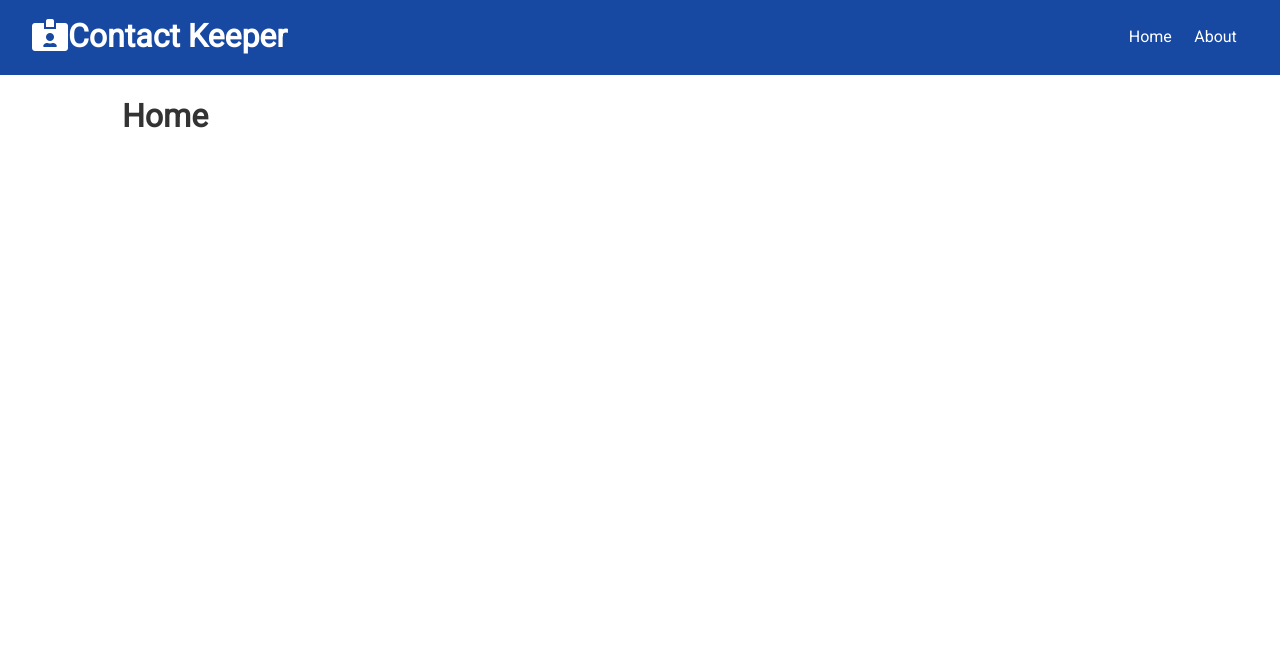
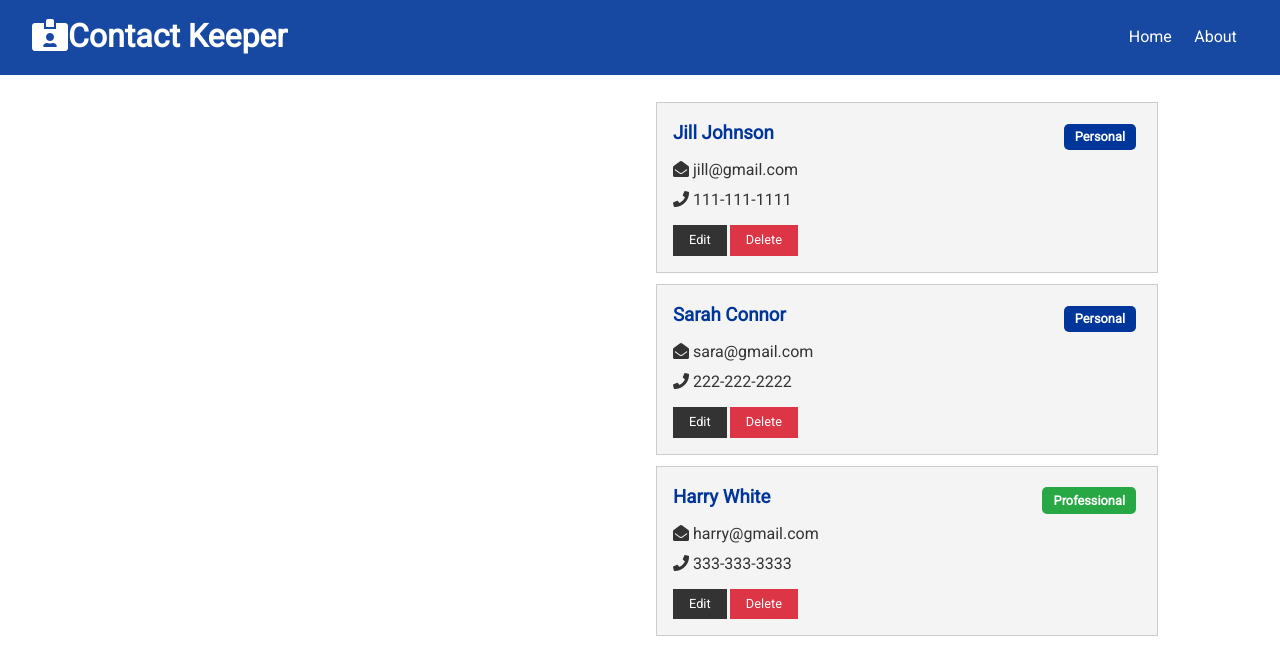
Before and after one commit to sajitron/contact_manager, a React (Create React App) app in the folder client/: page / in a window 1280 px wide. Shown: the top 658 px of the page. Built offline with nearby package versions, Linux system fonts and the light colour scheme; the HTML template or start-up script is replaced by a standard one.

Commit message:
display static contacts

```diff
--- a/client/src/App.js
+++ b/client/src/App.js
@@ -3,10 +3,14 @@
 import Navbar from './components/layout/Navbar';
 import Home from './components/pages/Home';
 import About from './components/pages/About';
+
+import ContactState from './context/contact/ContactState';
+
 import './App.css';
 
 const App = () => {
 	return (
+		<ContactState>
 			<Router>
 				<Fragment>
 					<Navbar />
@@ -18,6 +22,7 @@
 					</div>
 				</Fragment>
 			</Router>
+		</ContactState>
 	);
 };
 
--- /dev/null
+++ b/client/src/components/contacts/ContactItem.js
@@ -0,0 +1,40 @@
+import React from 'react';
+import PropTypes from 'prop-types';
+
+const ContactItem = ({ contact }) => {
+	const { id, name, email, phone, type } = contact;
+
+	return (
+		<div className="card bg-light">
+			<h3 className="text-primary text-left">
+				{name} {' '}
+				<span
+					style={{ float: 'right' }}
+					className={'badge ' + (type === 'professional' ? 'badge-success' : 'badge-primary')}
+				>
+					{type.charAt(0).toUpperCase() + type.slice(1)}
+				</span>
+			</h3>
+			<ul className="list">
+				{email && (
+					<li>
+						<i className="fas fa-envelope-open" /> {email}
+					</li>
+				)}
+				{phone && (
+					<li>
+						<i className="fas fa-phone" /> {phone}
+					</li>
+				)}
+			</ul>
+			<button className="btn btn-dark btn-sm">Edit</button>
+			<button className="btn btn-danger btn-sm">Delete</button>
+		</div>
+	);
+};
+
+ContactItem.propTypes = {
+	contact: PropTypes.object.isRequired
+};
+
+export default ContactItem;
--- /dev/null
+++ b/client/src/components/contacts/Contacts.js
@@ -0,0 +1,13 @@
+import React, { useContext, Fragment } from 'react';
+import ContactContext from '../../context/contact/contactContext';
+import ContactItem from './ContactItem';
+
+const Contacts = () => {
+	const contactContext = useContext(ContactContext);
+
+	const { contacts } = contactContext;
+
+	return <Fragment>{contacts.map((contact) => <ContactItem contact={contact} />)}</Fragment>;
+};
+
+export default Contacts;
--- a/client/src/components/pages/Home.js
+++ b/client/src/components/pages/Home.js
@@ -1,9 +1,13 @@
 import React from 'react';
+import Contacts from '../contacts/Contacts';
 
 const Home = () => {
 	return (
-		<div>
-			<h1>Home</h1>
+		<div className="grid-2">
+			<div>{/* Contact Form */}</div>
+			<div>
+				<Contacts />
+			</div>
 		</div>
 	);
 };
--- /dev/null
+++ b/client/src/context/contact/ContactState.js
@@ -0,0 +1,71 @@
+import React, { useReducer } from 'react';
+import uuid from 'uuid';
+import ContactContext from './contactContext';
+import contactReducer from './contactReducer';
+import {
+	ADD_CONTACT,
+	DELETE_CONTACT,
+	SET_CURRENT,
+	CLEAR_CURRENT,
+	UPDATE_CONTACT,
+	FILTER_CONTACTS,
+	CLEAR_FILTER
+} from '../types';
+
+const ContactState = (props) => {
+	const initialState = {
+		contacts: [
+			{
+				id: 1,
+				name: 'Jill Johnson',
+				email: 'jill@gmail.com',
+				phone: '111-111-1111',
+				type: 'personal'
+			},
+			{
+				id: 2,
+				name: 'Sarah Connor',
+				email: 'sara@gmail.com',
+				phone: '222-222-2222',
+				type: 'personal'
+			},
+			{
+				id: 3,
+				name: 'Harry White',
+				email: 'harry@gmail.com',
+				phone: '333-333-3333',
+				type: 'professional'
+			}
+		]
+	};
+
+	const [ state, dispatch ] = useReducer(contactReducer, initialState);
+
+	//* Actions
+
+	//* Add contact
+
+	//* Delete contact
+
+	//* set current contact
+
+	//* clear current contact
+
+	//* Update contact
+
+	//* Filter contacts
+
+	//* Clear Filter
+
+	return (
+		<ContactContext.Provider
+			value={{
+				contacts: state.contacts
+			}}
+		>
+			{props.children}
+		</ContactContext.Provider>
+	);
+};
+
+export default ContactState;
--- /dev/null
+++ b/client/src/context/contact/contactContext.js
@@ -0,0 +1,5 @@
+import { createContext } from 'react';
+
+const contactContext = createContext();
+
+export default contactContext;
--- /dev/null
+++ b/client/src/context/types.js
@@ -0,0 +1,9 @@
+export const ADD_CONTACT = 'ADD_CONTACT';
+export const DELETE_CONTACT = 'DELETE_CONTACT';
+export const SET_CURRENT = 'SET_CURRENT';
+export const CLEAR_CURRENT = 'CLEAR_CURRENT';
+export const UPDATE_CONTACT = 'UPDATE_CONTACT';
+export const FILTER_CONTACTS = 'FILTER_CONTACTS';
+export const CLEAR_FILTER = 'CLEAR_FILTER';
+export const SET_ALERT = 'SET_ALERT';
+export const REMOVE_ALERT = 'REMOVE_ALERT';
```
Also changed, not shown: client/src/context/contact/contactReducer.js (added). Lines whose indentation alone changed are shown as unchanged.
